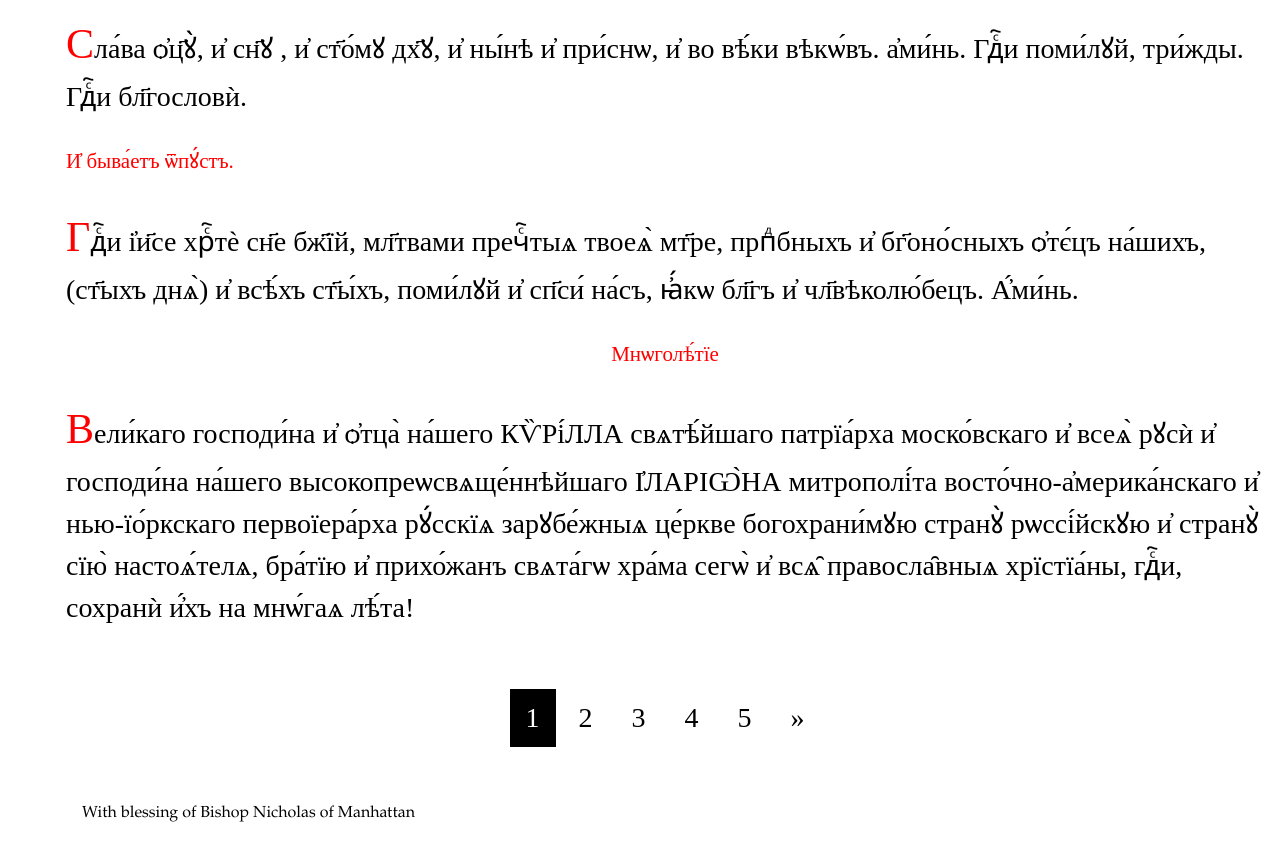
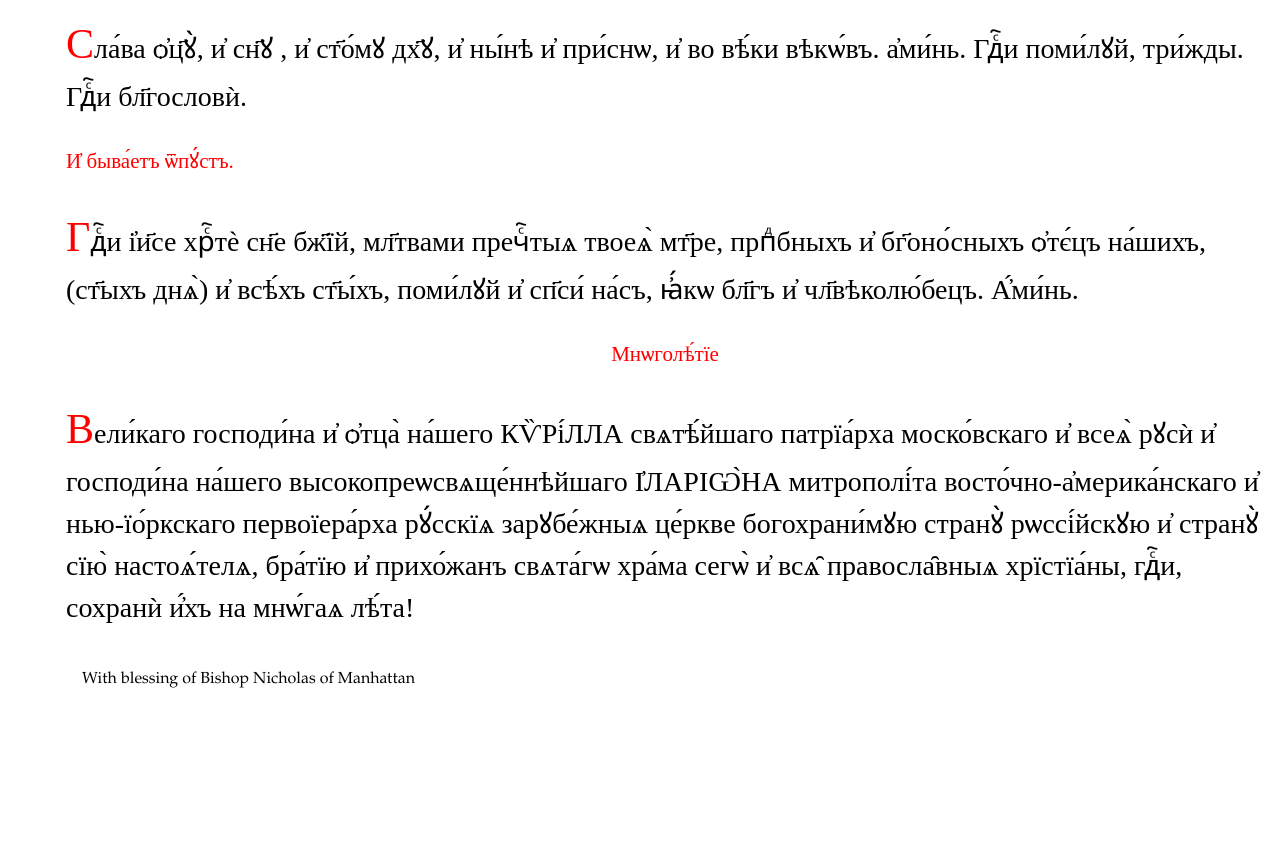
Before and after one commit to markjville/markjville.github.io, a Jekyll site: the page ReadersServ-Slav.html, which Jekyll copies as it is, in a window 1280 px wide and 900 px high, scrolled down 8310 px. Shown: the top 861 px of the window. Built offline with Jekyll 4.4.1, drawn with Linux system fonts in a browser that asks for light colours; some web fonts are replaced; comment, search, counter and statistics services are not loaded; after the commit the page ends 9076 px from its top, so only the background shows below that.

Commit message:
Update ReadersServ-Slav.html

```diff
--- a/ReadersServ-Slav.html
+++ b/ReadersServ-Slav.html
@@ -102,17 +102,6 @@ p::first-letter {
 <div style="color:red; font-size:75%;">И҆ быва́етъ ѿпꙋ́стъ.</div><p>Гдⷭ҇и і҆и҃се хрⷭ҇тѐ сн҃е бж҃їй, мл҃твами пречⷭ҇тыѧ твоеѧ̀ мт҃ре, прпⷣбныхъ и҆ бг҃оно́сныхъ ѻ҆тє́цъ на́шихъ, (ст҃ыхъ днѧ̀) и҆ всѣ́хъ ст҃ы́хъ, поми́лꙋй и҆ сп҃си́ на́съ, ꙗ҆́кѡ бл҃гъ и҆ чл҃вѣколю́бецъ. А҆́ми́нь.</p>
 <h6 style="text-align:center;color:red;font-size:75%;font-family: Ponomar Unicode;">Мнѡголѣ́тїе</h6>
 <p>Вели́каго господи́на и҆ ѻ҆тца̀ на́шего КѶРі́ЛЛА свѧтѣ́йшаго патрїа́рха моско́вскаго и҆ всеѧ̀ рꙋсѝ и҆ господи́на на́шего высокопреѡсвѧще́ннѣйшаго І҆ЛАРІѠ̀НА митрополі́та восто́чно-а҆мерика́нскаго и҆ нью-їо́ркскаго первоїера́рха рꙋ́сскїѧ зарꙋбе́жныѧ це́ркве богохрани́мꙋю странꙋ̀ рѡссі́йскꙋю и҆ странꙋ̀ сїю̀ настоѧ́телѧ, бра́тїю и҆ прихо́жанъ свѧта́гѡ хра́ма сегѡ̀ и҆ всѧ̑ правосла̑вныѧ хрїстїа́ны, гдⷭ҇и, сохранѝ и҆́хъ на мнѡ́гаѧ лѣ́та!</p>
-  <!-- Pagination -->
-  <div class="w3-center w3-padding-32">
-    <div class="w3-bar">
-      <a class="w3-button w3-black" href="#">1</a>
-      <a class="w3-button w3-hover-black" href="#">2</a>
-      <a class="w3-button w3-hover-black" href="#">3</a>
-      <a class="w3-button w3-hover-black" href="#">4</a>
-      <a class="w3-button w3-hover-black" href="#">5</a>
-      <a class="w3-button w3-hover-black" href="#">»</a>
-    </div>
-  </div>
 
     <div class="w3-container w3-theme-l1">
       <h6>With blessing of Bishop Nicholas of Manhattan</h6>
```
